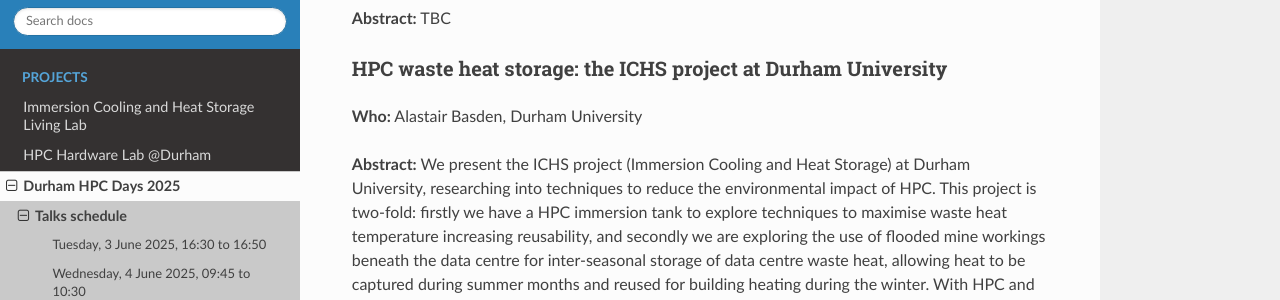
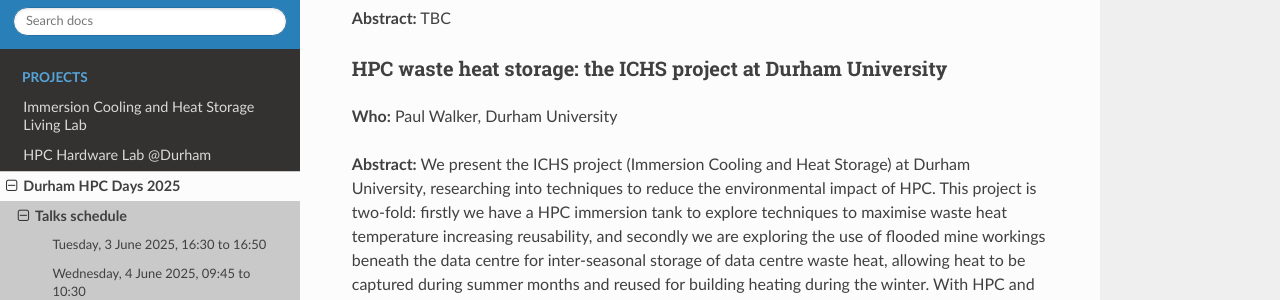
Before and after one commit to ilectra/durham, a Sphinx documentation site: the page built from docs/hpcdays/talks.md, in a window 1280 px wide and 900 px high, scrolled down 2838 px. Shown: the part 151-451 px from the top of the window. Built offline with Sphinx 7.4.7 and the Read the Docs theme 3.1.0, drawn with Linux system fonts in a browser that asks for light colours.

Commit message:
changed author

```diff
--- a/docs/hpcdays/talks.md
+++ b/docs/hpcdays/talks.md
@@ -190,7 +190,7 @@
 **Abstract:** TBC
 
 ### HPC waste heat storage: the ICHS project at Durham University
-**Who:** Alastair Basden, Durham University
+**Who:** Paul Walker, Durham University
 
 **Abstract:** We present the ICHS project (Immersion Cooling and Heat Storage) at Durham University, researching into techniques to reduce the environmental impact of HPC. This project is two-fold: firstly we have a HPC immersion tank to explore techniques to maximise waste heat temperature increasing reusability, and secondly we are exploring the use of flooded mine workings beneath the data centre for inter-seasonal storage of data centre waste heat, allowing heat to be captured during summer months and reused for building heating during the winter. With HPC and AI consuming an ever increasing amount of electricity, making best use of the waste heat is critical.
 
```
